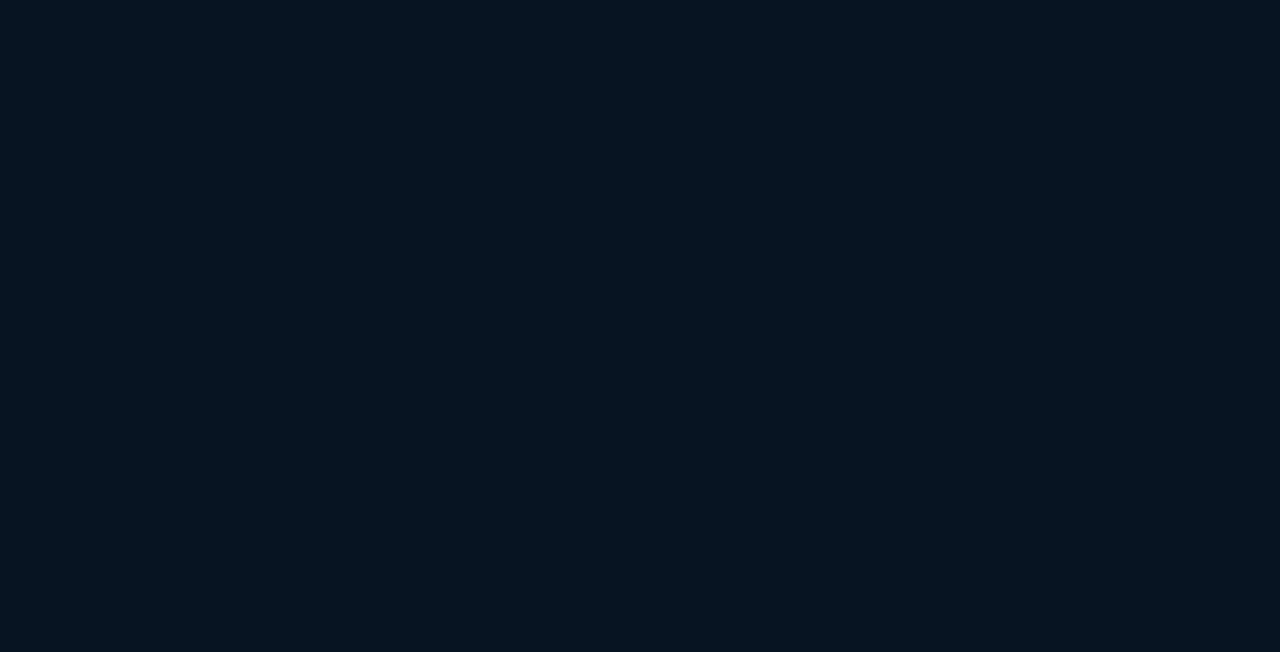
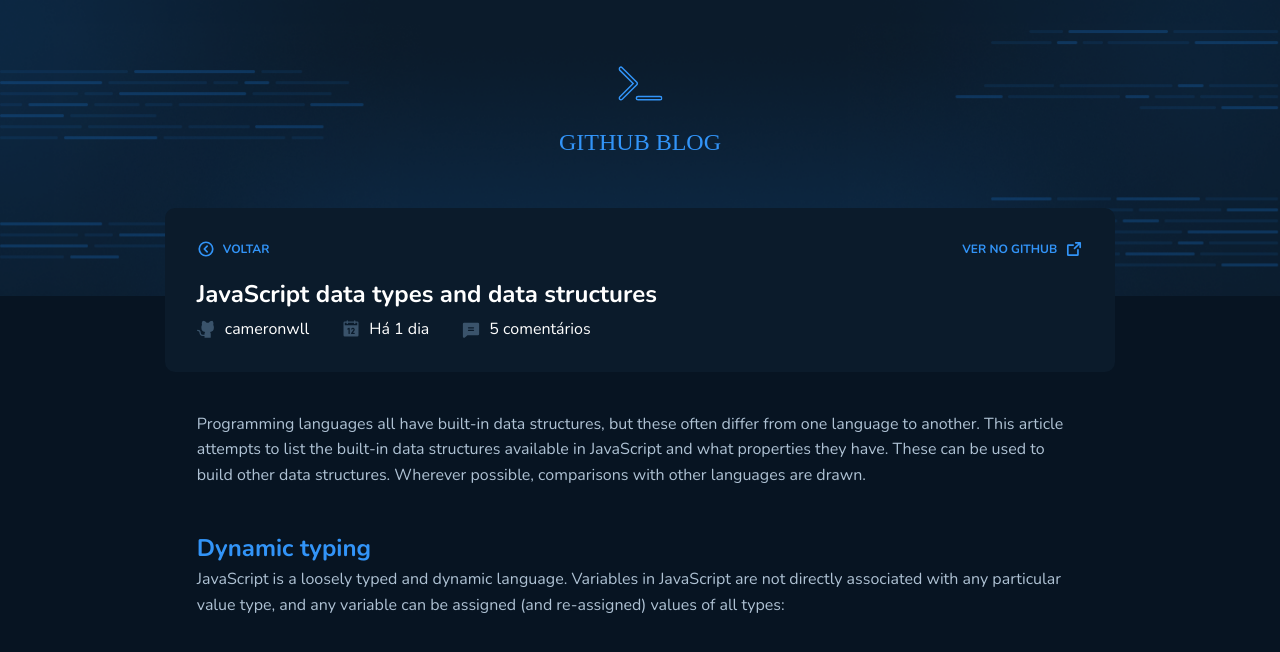
Before and after one commit to rodrrigodev/github-blog, a React (Vite) app: page /postdetail in a window 1280 px wide. Before the commit this address had no page. Shown: the top 652 px of the page. Built offline with nearby package versions, Linux system fonts and the light colour scheme; a web font is replaced by a local one.

Commit message:
finish layout

```diff
--- a/src/Router.tsx
+++ b/src/Router.tsx
@@ -1,12 +1,14 @@
 import { Routes, Route } from 'react-router-dom'
 import { DefaultLayout } from './layouts/defaultLayout'
 import { Home } from './pages/home'
+import { PostDetail } from './pages/PostDetail'
 
 export function Router() {
   return (
     <Routes>
       <Route path="/" element={<DefaultLayout />}>
         <Route path="/" element={<Home />} />
+        <Route path="/postdetail" element={<PostDetail />} />
       </Route>
     </Routes>
   )
--- /dev/null
+++ b/src/pages/PostDetail/components/issueDetail/index.tsx
@@ -0,0 +1,52 @@
+import {
+  ArrowSquareOut,
+  Calendar,
+  CaretCircleLeft,
+  ChatText,
+  GithubLogo,
+} from '@phosphor-icons/react'
+import { useTheme } from 'styled-components'
+import {
+  IssueDetailContainer,
+  NavegationContainer,
+  SectionContainer,
+} from './styles'
+
+export function IssueDetail() {
+  const theme = useTheme()
+
+  return (
+    <SectionContainer>
+      <NavegationContainer>
+        <a href="">
+          <CaretCircleLeft size={18} weight="bold" color={theme.blue} />
+          Voltar
+        </a>
+        <a href="">
+          Ver no github
+          <ArrowSquareOut size={18} weight="bold" color={theme.blue} />
+        </a>
+      </NavegationContainer>
+
+      <IssueDetailContainer>
+        <h1>JavaScript data types and data structures</h1>
+        <div>
+          <span>
+            <GithubLogo size={20} weight="fill" color={theme.label} />
+            cameronwll
+          </span>
+
+          <span>
+            <Calendar size={20} weight="fill" color={theme.label} />
+            Há 1 dia
+          </span>
+
+          <span>
+            <ChatText size={20} weight="fill" color={theme.label} />5
+            comentários
+          </span>
+        </div>
+      </IssueDetailContainer>
+    </SectionContainer>
+  )
+}
--- /dev/null
+++ b/src/pages/PostDetail/components/issueDetail/styles.ts
@@ -0,0 +1,44 @@
+import styled from 'styled-components'
+
+export const SectionContainer = styled.section`
+  padding: 2rem;
+  background-color: ${(props) => props.theme.profile};
+  border-radius: 10px;
+  margin-top: -5.5rem;
+`
+
+export const NavegationContainer = styled.nav`
+  display: flex;
+  justify-content: space-between;
+
+  a {
+    font-weight: 700;
+    font-size: 0.75rem;
+    line-height: 1.6;
+    color: ${(props) => props.theme.blue};
+    text-transform: uppercase;
+
+    display: flex;
+    align-items: center;
+    gap: 0.5rem;
+  }
+`
+export const IssueDetailContainer = styled.div`
+  h1 {
+    font-weight: 700;
+    font-size: 1.5rem;
+    line-height: 1.3;
+    margin: 1.25rem 0 0.5rem 0;
+  }
+
+  div {
+    display: flex;
+    gap: 2rem;
+
+    span {
+      display: flex;
+      align-items: center;
+      gap: 0.5rem;
+    }
+  }
+`
--- /dev/null
+++ b/src/pages/PostDetail/index.tsx
@@ -0,0 +1,29 @@
+import { IssueDetail } from './components/issueDetail'
+import { IssueContainer, TextContainer } from './styles'
+
+export function PostDetail() {
+  return (
+    <IssueContainer>
+      <IssueDetail />
+
+      <TextContainer>
+        <p>
+          Programming languages all have built-in data structures, but these
+          often differ from one language to another. This article attempts to
+          list the built-in data structures available in JavaScript and what
+          properties they have. These can be used to build other data
+          structures. Wherever possible, comparisons with other languages are
+          drawn.
+        </p>
+
+        <h2>Dynamic typing</h2>
+        <p>
+          JavaScript is a loosely typed and dynamic language. Variables in
+          JavaScript are not directly associated with any particular value type,
+          and any variable can be assigned (and re-assigned) values of all
+          types:
+        </p>
+      </TextContainer>
+    </IssueContainer>
+  )
+}
--- /dev/null
+++ b/src/pages/PostDetail/styles.ts
@@ -0,0 +1,21 @@
+import styled from 'styled-components'
+
+export const IssueContainer = styled.main`
+  max-width: 59.4rem;
+  width: 90%;
+  margin: 0 auto;
+`
+export const TextContainer = styled.div`
+  margin: 2.5rem 2rem;
+
+  p {
+    color: ${(props) => props.theme.text};
+    line-height: 1.6;
+  }
+
+  h2 {
+    color: ${(props) => props.theme.blue};
+    line-height: 1.6;
+    margin-top: 2.5rem;
+  }
+`
--- a/src/pages/home/components/profileCard/index.tsx
+++ b/src/pages/home/components/profileCard/index.tsx
@@ -1,11 +1,15 @@
-import { GithubLogo, Buildings, Users } from '@phosphor-icons/react'
+import {
+  GithubLogo,
+  Buildings,
+  Users,
+  ArrowSquareOut,
+} from '@phosphor-icons/react'
 import {
   ProfileDetails,
   ProfileImg,
   ProfileInfoContainer,
   UserNameAndGit,
 } from './styles'
-import link from '../../../../assets/link.svg'
 import { useTheme } from 'styled-components'
 
 export function ProfileCard() {
@@ -21,7 +25,7 @@ export function ProfileCard() {
         <UserNameAndGit>
           <strong>Cameron Williamson</strong>
           <a href="">
-            Github <img src={link} alt="" />
+            Github <ArrowSquareOut size={20} weight="bold" color={theme.blue} />
           </a>
         </UserNameAndGit>
         <p>
@@ -31,17 +35,17 @@ export function ProfileCard() {
         </p>
         <ProfileDetails>
           <span>
-            <GithubLogo size={18} weight="fill" color={theme.label} />
+            <GithubLogo size={20} weight="fill" color={theme.label} />
             cameronwll
           </span>
 
           <span>
-            <Buildings size={18} weight="fill" color={theme.label} />
+            <Buildings size={20} weight="fill" color={theme.label} />
             Rocketseat
           </span>
 
           <span>
-            <Users size={18} weight="fill" color={theme.label} />
+            <Users size={20} weight="fill" color={theme.label} />
             32 seguidores
           </span>
         </ProfileDetails>
```
Also changed, not shown: src/assets/back.svg (added), src/assets/link.svg (deleted).
